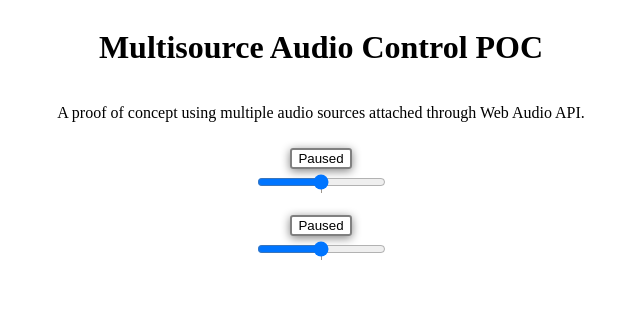
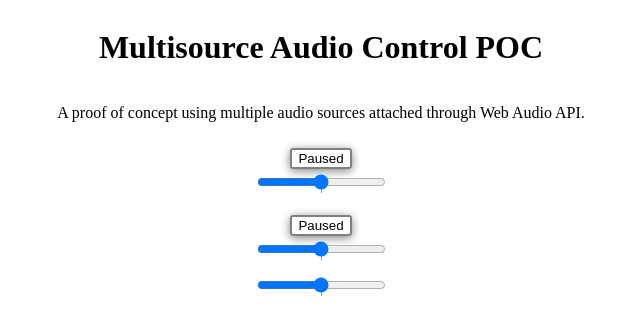
Before and after one commit to virtual-bar/multi-source-audio-POC, a Next.js app: page / in a window 1280 px wide. Shown: the top 332 px of the page, without its empty margins (319-959 px from the left). Built offline with nearby package versions, Linux system fonts and the light colour scheme.

Commit message:
Semi-working, bug with master fader

```diff
--- a/components/AudioTrack.tsx
+++ b/components/AudioTrack.tsx
@@ -1,24 +1,26 @@
 import React, { useState, useEffect } from 'react';
 import { Button } from './styles';
 
-const useAudio = ({ initialGain }) => {
-  const AudioContext = window.AudioContext;
-  const [audioCtx] = useState(new AudioContext());
-  const [gainNode] = useState(audioCtx.createGain());
-
-  gainNode.gain.value = initialGain;
-
-  return { audioCtx, gainNode };
-};
-
-const AudioTrack = ({ audioElement }) => {
+// Main function
+const AudioTrack = ({ audioElement, audioCtx, masterGainNode }) => {
   const [playing, setPlaying] = useState(false);
   const [volume, setVolume] = useState(1);
 
+  // Function definition to toggle playing
   const togglePlaying = () => {
     setPlaying(!playing);
   };
 
+  // Custom hook to create elementGainNode
+  const useElementGain = ({ initialGain }) => {
+    const [elementGain] = useState(audioCtx.createGain());
+
+    elementGain.gain.value = initialGain;
+
+    return { elementGain };
+  };
+
+  // Function definition to change element volume
   const changeVolume = e => {
     const {
       target: { value }
@@ -26,28 +28,36 @@
     setVolume(value);
   };
 
-  const { audioCtx, gainNode } = useAudio({ initialGain: 1 });
-
+  // Getter for audio source for use in useEffect
   const getAudioElement = () => audioElement;
 
+  // One-Time post-render setup and connections
   useEffect(() => {
     const audioElement = getAudioElement();
     const track = audioCtx.createMediaElementSource(audioElement);
 
-    track.connect(gainNode).connect(audioCtx.destination);
+    track
+      .connect(elementGain)
+      .connect(masterGainNode)
+      .connect(audioCtx.destination);
   }, []);
+
+  const { elementGain } = useElementGain({ initialGain: 1 });
 
   useEffect(() => {
     const audioElement = getAudioElement();
 
     if (playing && audioElement.paused) {
       audioElement.play();
+      console.log(playing);
     } else if (!playing && !audioElement.paused) {
       audioElement.pause();
       console.log(playing);
     }
 
-    gainNode.gain.value = volume;
+    console.log('audio event changed');
+
+    elementGain.gain.value = volume;
   }, [playing, volume]);
 
   return (
--- a/components/Master.tsx
+++ b/components/Master.tsx
@@ -1,14 +1,16 @@
-import React from 'react';
+import React, { useState, useEffect } from 'react';
 import AudioTrack from './AudioTrack';
 import styled from 'styled-components';
 import { flexCentered } from '../components/styles';
 
+// Stylized buttons!
 const ButtonContainer = styled.div`
   ${flexCentered}
   flex-direction: column;
   margin: 10px 0;
 `;
 
+// Get an audio source
 const getAudio = source => {
   if (typeof window !== 'undefined') {
     const audio = new Audio(source);
@@ -16,15 +18,70 @@
   }
 };
 
+// Custom hook to initialize the audioContext and masterGainNode
+const useAudio = ({ initialGain }) => {
+  const AudioContext = window.AudioContext;
+  const [audioCtx] = useState(new AudioContext());
+  const [masterGain] = useState(audioCtx.createGain());
+
+  masterGain.gain.value = initialGain;
+
+  return { audioCtx, masterGain };
+};
+
+//Main Function
 const Master = () => {
+  // Initialization
+  const { audioCtx, masterGain } = useAudio({ initialGain: 1 });
+
+  // Initialize masterVolume and create setter
+  const [masterVolume, setMasterVolume] = useState(1);
+
+  // Function definition to change MasterVolume on slider event
+  const changeMasterVolume = e => {
+    const {
+      target: { value }
+    } = e;
+    setMasterVolume(value);
+  };
+
+  useEffect(() => {
+    masterGain.gain.value = masterVolume;
+  }, [masterVolume]);
+
+  // Good ol' JSX
   return (
     <>
       <ButtonContainer>
-        <AudioTrack audioElement={getAudio('/outfoxing.mp3')} />
+        <AudioTrack
+          audioElement={getAudio('/outfoxing.mp3')}
+          audioCtx={audioCtx}
+          masterGainNode={masterGain}
+        />
       </ButtonContainer>
+
       <ButtonContainer>
-        <AudioTrack audioElement={getAudio('/fadedTwo.mp3')} />
+        <AudioTrack
+          audioElement={getAudio('/fadedTwo.mp3')}
+          audioCtx={audioCtx}
+          masterGainNode={masterGain}
+        />
       </ButtonContainer>
+
+      <input
+        type="range"
+        id="volume"
+        className="control-volume"
+        min="0"
+        max="2"
+        value={masterVolume}
+        onChange={changeMasterVolume}
+        list="gainVals"
+        step="0.01"
+      />
+      <datalist id="gainVals">
+        <option value="1" label="unity" />
+      </datalist>
     </>
   );
 };
```
